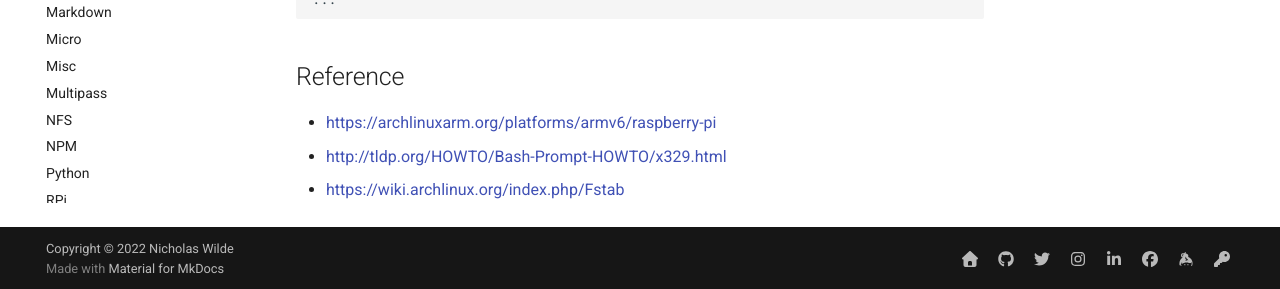
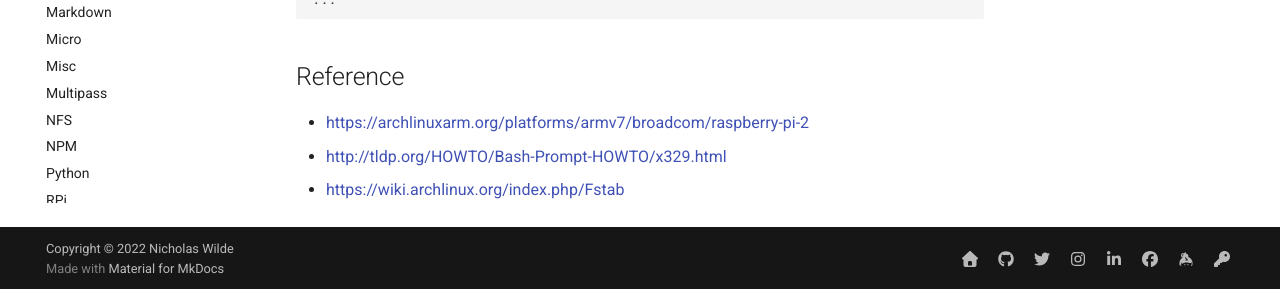
Before and after one commit to nicholaswilde/notes, an MkDocs documentation site: the page built from docs/arch.md, in a window 1280 px wide and 900 px high, scrolled down 1540 px. Shown: the part 608-897 px from the top of the window. Built offline with MkDocs 1.6.1 and Material for MkDocs 9.7.7, drawn with Linux system fonts in a browser that asks for light colours; comment, search, counter and statistics services are not loaded.

Commit message:
Fix dead link
Signed-off-by: nιcнolaѕ wιlde <ncwilde43@gmail.com>

```diff
--- a/docs/arch.md
+++ b/docs/arch.md
@@ -101,6 +101,6 @@ PubkeyAuthentication yes
 
 ## Reference
 
-* [https://archlinuxarm.org/platforms/armv6/raspberry-pi](https://archlinuxarm.org/platforms/armv6/raspberry-pi)
-* [http://tldp.org/HOWTO/Bash-Prompt-HOWTO/x329.html](http://tldp.org/HOWTO/Bash-Prompt-HOWTO/x329.html)
-* [https://wiki.archlinux.org/index.php/Fstab](https://wiki.archlinux.org/index.php/Fstab)
+- <https://archlinuxarm.org/platforms/armv7/broadcom/raspberry-pi-2>
+- <http://tldp.org/HOWTO/Bash-Prompt-HOWTO/x329.html>
+- <https://wiki.archlinux.org/index.php/Fstab>
```
